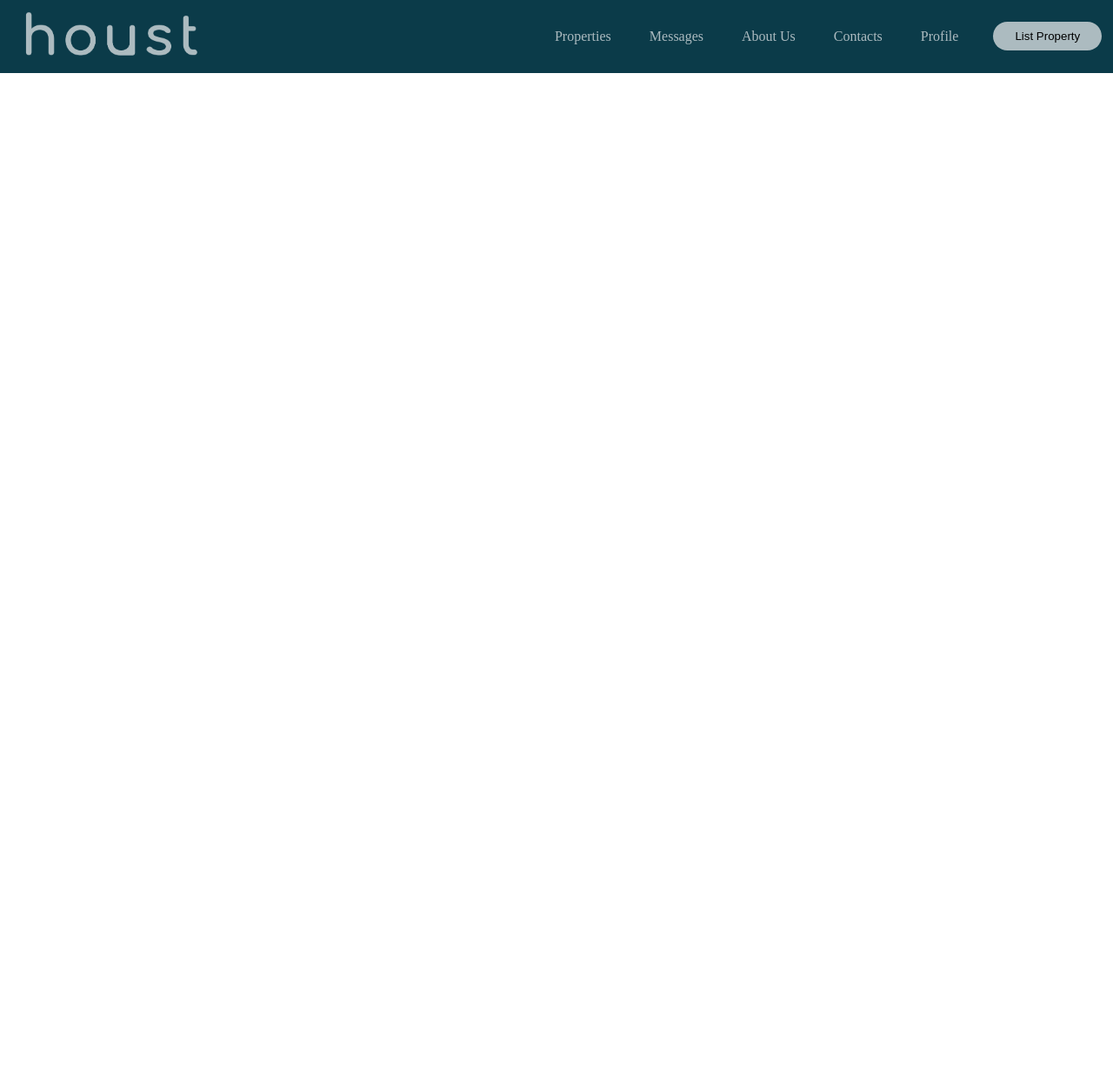
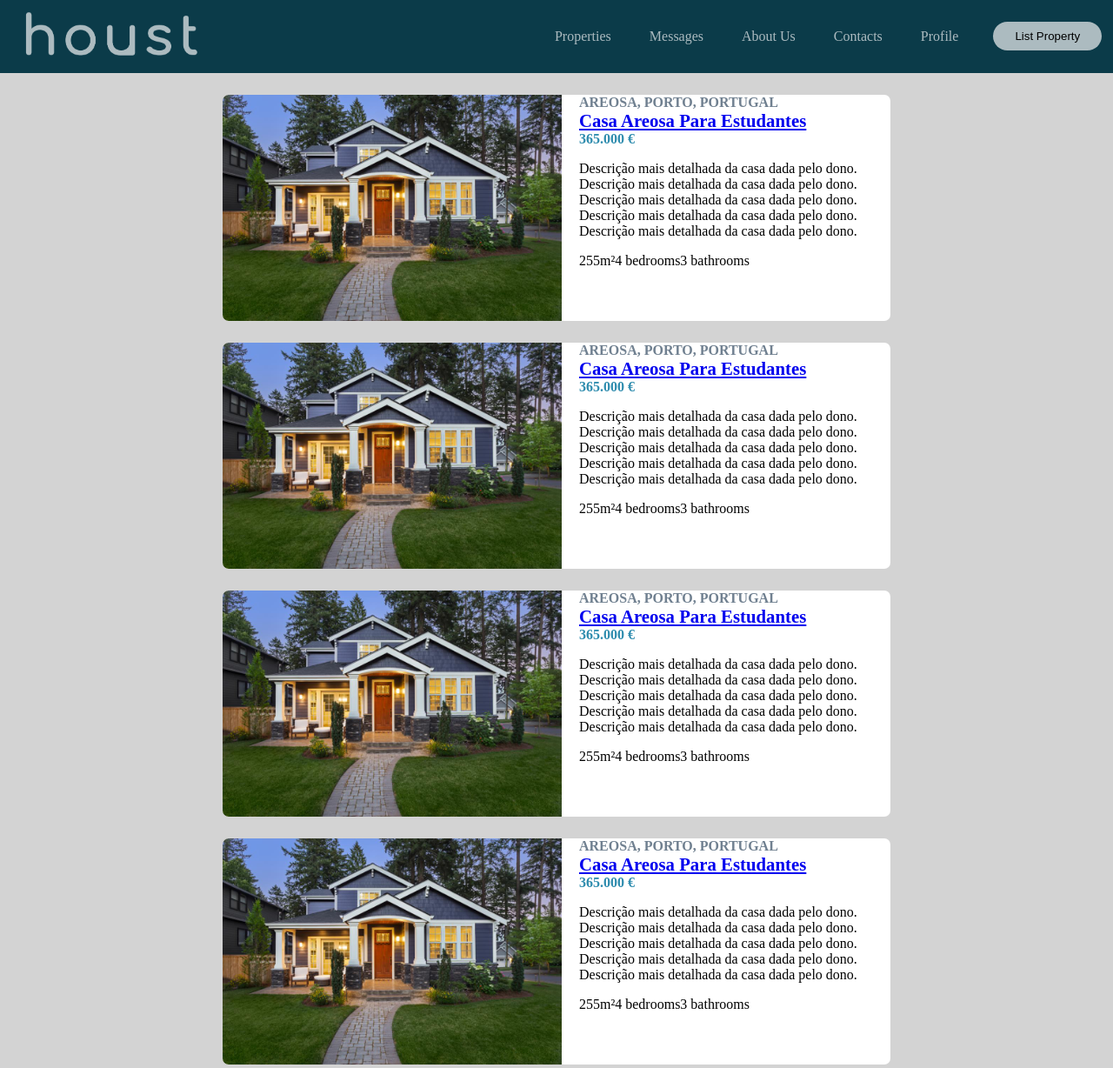
Before and after one commit to joaorenatopinto/FEUP-LTW1920-PROJ, a PHP site: page /main_page.php in a window 1280 px wide. Shown: the whole page at 87% size. Before the commit the page ends 84 px from the top, so only its background shows below. Run offline with PHP 8.4, Linux system fonts and the light colour scheme.

Commit message:
rascunho propoerty card

```diff
--- a/css/common.css
+++ b/css/common.css
@@ -3,4 +3,5 @@ body {
     display: grid;
     grid-template-columns: 20% 60% 20%;
     grid-template-rows: 1fr auto;
+    background-color: #D3D3D3;
 }
--- /dev/null
+++ b/css/property-card.css
@@ -0,0 +1,57 @@
+.property-card-container {
+    margin-top: 25px;
+    width: 100%;
+    height: 260px;
+    background-color: white;
+    border-radius: 7px;
+    grid-column-start: 2;
+    grid-column-end: 3;
+}
+
+.property-card {
+    display: flex;
+}
+
+.property-img {
+    height: 260px;
+    margin-right: 20px;
+}
+
+.property-img img {
+    height: inherit;
+    border-radius: 7px 0px 0px 7px;
+}
+
+.property-details {
+    display: flex;
+    flex-direction: column;
+}
+
+.property-features {
+    display: flex;
+}
+
+.property-pricing {
+    color: #2E8CAE;
+}
+
+.property-region {
+    text-transform: uppercase;
+    color: #708090;
+    margin: 0px;
+    font-size: 1em;
+}
+
+.property-title {
+    margin: 0px;
+    font-size: 1.3em;
+}
+
+.proporty-title-link {
+    text-decoration: none;
+}
+
+.property-pricing {
+    margin: 0px;
+    font-size: 1em;
+}
--- a/main_page.php
+++ b/main_page.php
@@ -1,6 +1,11 @@
 <?php
     include_once('templates/tlp_common.php');
+    include_once('templates/tlp_property.php');
     draw_header();
     draw_navbar();
     draw_footer();
+    draw_property();
+    draw_property();
+    draw_property();
+    draw_property();
 ?>
--- a/templates/tlp_common.php
+++ b/templates/tlp_common.php
@@ -6,6 +6,7 @@
         <meta charset="UTF-8">
         <link href="css/navbar.css" rel="stylesheet">
         <link href="css/common.css" rel="stylesheet">
+        <link href="css/property-card.css" rel="stylesheet">
         <meta name="viewport" content="width=device-width, initial-scale=1.0">
     </head>
     <body>
@@ -27,7 +28,7 @@
                 <li><a href="#">Profile</a></li>
             </ul>
         </nav>
-        <a class="cta" href="#"><button>List Property</button>
+        <a class="cta" href="#"><button>List Property</button></a>
     </header>
 <?php } ?>
 
--- /dev/null
+++ b/templates/tlp_property.php
@@ -0,0 +1,38 @@
+<!-- eventualmente fazer aceitar argumento $advert com info sobre casa e whatnot -->
+<?php function draw_property()
+{  ?>
+    <div class="property-card-container">
+        <article class="property-card">
+            <div class="property-img">
+                <img alt="none for now" src="images/house-example.jpg">
+            </div>
+            <div class="property-details">
+                    <h6 class="property-region"> Areosa, Porto, Portugal </h6>
+                    <a href="#" class="property-title-link"> <h4 class="property-title"> Casa Areosa Para Estudantes </h4> </a>
+                    <h6 class="property-pricing"> <strong> 365.000 € </strong> </h6>
+                <p class="property-description">
+                    Descrição mais detalhada da casa dada pelo dono.
+                    Descrição mais detalhada da casa dada pelo dono.
+                    Descrição mais detalhada da casa dada pelo dono.
+                    Descrição mais detalhada da casa dada pelo dono.
+                    Descrição mais detalhada da casa dada pelo dono.
+                </p>
+                <div class="property-features">
+                    <div class="property-area">
+                        <span class="area-icon"> </span>
+                        <span class="value"> 255m² </span>
+                    </div>
+                    <div class="property-bedrooms">
+                        <span class="bedrooms-icon"> </span>
+                        <span class="value"> 4 bedrooms </span>
+                    </div>
+                    <div class="property-bathrooms">
+                        <span class="bathroom-icon"> </span>
+                        <span class="value"> 3 bathrooms </span>
+                    </div>
+                </div>
+            </div>
+        </article>
+    </div>
+
+<?php } ?>
```
Also changed, not shown: images/house-example.jpg (added).
